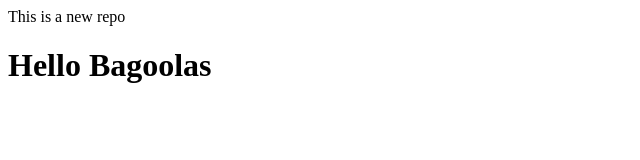
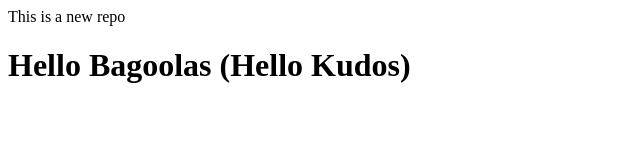
Before and after one commit to MX-BANG/demofolder, a plain HTML site: page index.html in a window 1280 px wide. Shown: the whole page, without its empty margins (0-640 px from the left). Drawn offline with Linux system fonts and the light colour scheme.

Commit message:
Hello World

```diff
--- a/index.html
+++ b/index.html
@@ -1,2 +1,2 @@
 <p>This is a new repo</p>
-<h1>Hello Bagoolas</h1>
+<h1>Hello Bagoolas (Hello Kudos)</h1>
```
